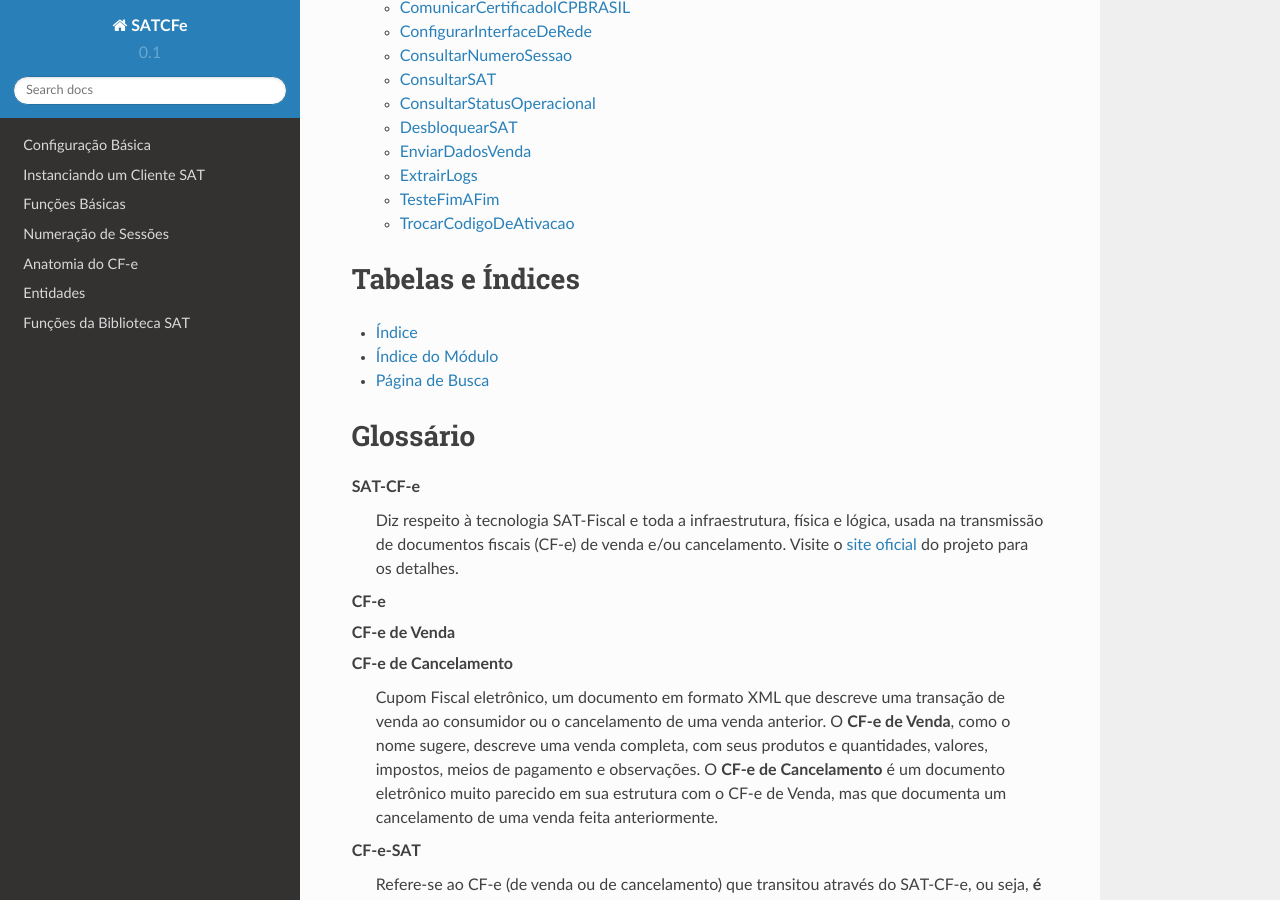
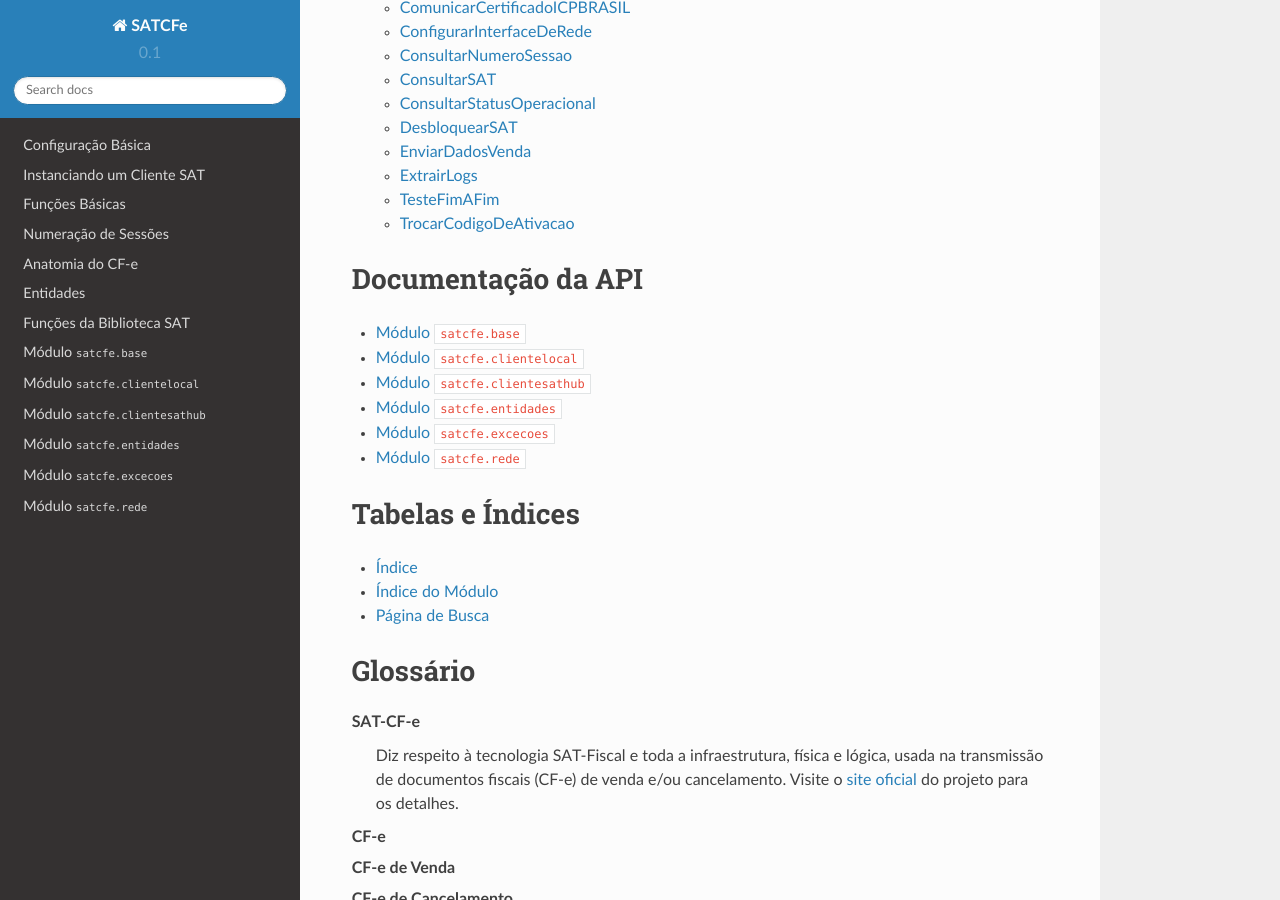
Before and after one commit to base4sistemas/satcfe, a Sphinx documentation site: the page built from docs/index.rst, in a window 1280 px wide and 900 px high, scrolled down 2549 px. Built offline with Sphinx 7.4.7 and the Read the Docs theme 2.0.0, drawn with Linux system fonts in a browser that asks for light colours.

Commit message:
Incluída parte da documentação da API

```diff
--- /dev/null
+++ b/docs/api/satcfe/base.rst
@@ -0,0 +1,6 @@
+
+Módulo ``satcfe.base``
+======================
+
+.. automodule:: satcfe.base
+    :members:
--- /dev/null
+++ b/docs/api/satcfe/clientelocal.rst
@@ -0,0 +1,6 @@
+
+Módulo ``satcfe.clientelocal``
+==============================
+
+.. automodule:: satcfe.clientelocal
+    :members:
--- /dev/null
+++ b/docs/api/satcfe/clientesathub.rst
@@ -0,0 +1,6 @@
+
+Módulo ``satcfe.clientesathub``
+===============================
+
+.. automodule:: satcfe.clientesathub
+    :members:
--- /dev/null
+++ b/docs/api/satcfe/entidades.rst
@@ -0,0 +1,6 @@
+
+Módulo ``satcfe.entidades``
+===========================
+
+.. automodule:: satcfe.entidades
+    :members:
--- /dev/null
+++ b/docs/api/satcfe/excecoes.rst
@@ -0,0 +1,6 @@
+
+Módulo ``satcfe.excecoes``
+==========================
+
+.. automodule:: satcfe.excecoes
+    :members:
--- /dev/null
+++ b/docs/api/satcfe/rede.rst
@@ -0,0 +1,6 @@
+
+Módulo ``satcfe.rede``
+======================
+
+.. automodule:: satcfe.rede
+    :members:
--- a/docs/conf.py
+++ b/docs/conf.py
@@ -19,7 +19,7 @@ import shlex
 # If extensions (or modules to document with autodoc) are in another directory,
 # add these directories to sys.path here. If the directory is relative to the
 # documentation root, use os.path.abspath to make it absolute, like shown here.
-#sys.path.insert(0, os.path.abspath('.'))
+sys.path.insert(0, os.path.abspath('..'))
 
 # -- General configuration ------------------------------------------------
 
--- a/docs/index.rst
+++ b/docs/index.rst
@@ -97,6 +97,22 @@ Conteúdo
    funcoes
 
 
+.. _documentacao-da-api:
+
+Documentação da API
+===================
+
+.. toctree::
+   :maxdepth: 2
+
+   api/satcfe/base
+   api/satcfe/clientelocal
+   api/satcfe/clientesathub
+   api/satcfe/entidades
+   api/satcfe/excecoes
+   api/satcfe/rede
+
+
 Tabelas e Índices
 ==================
 
--- /dev/null
+++ b/requirements.txt
@@ -0,0 +1,4 @@
+cerberus >= 0.8.1
+requests >= 2.7.0
+unidecode >= 0.4.17
+satcomum >= 0.0.2
```
